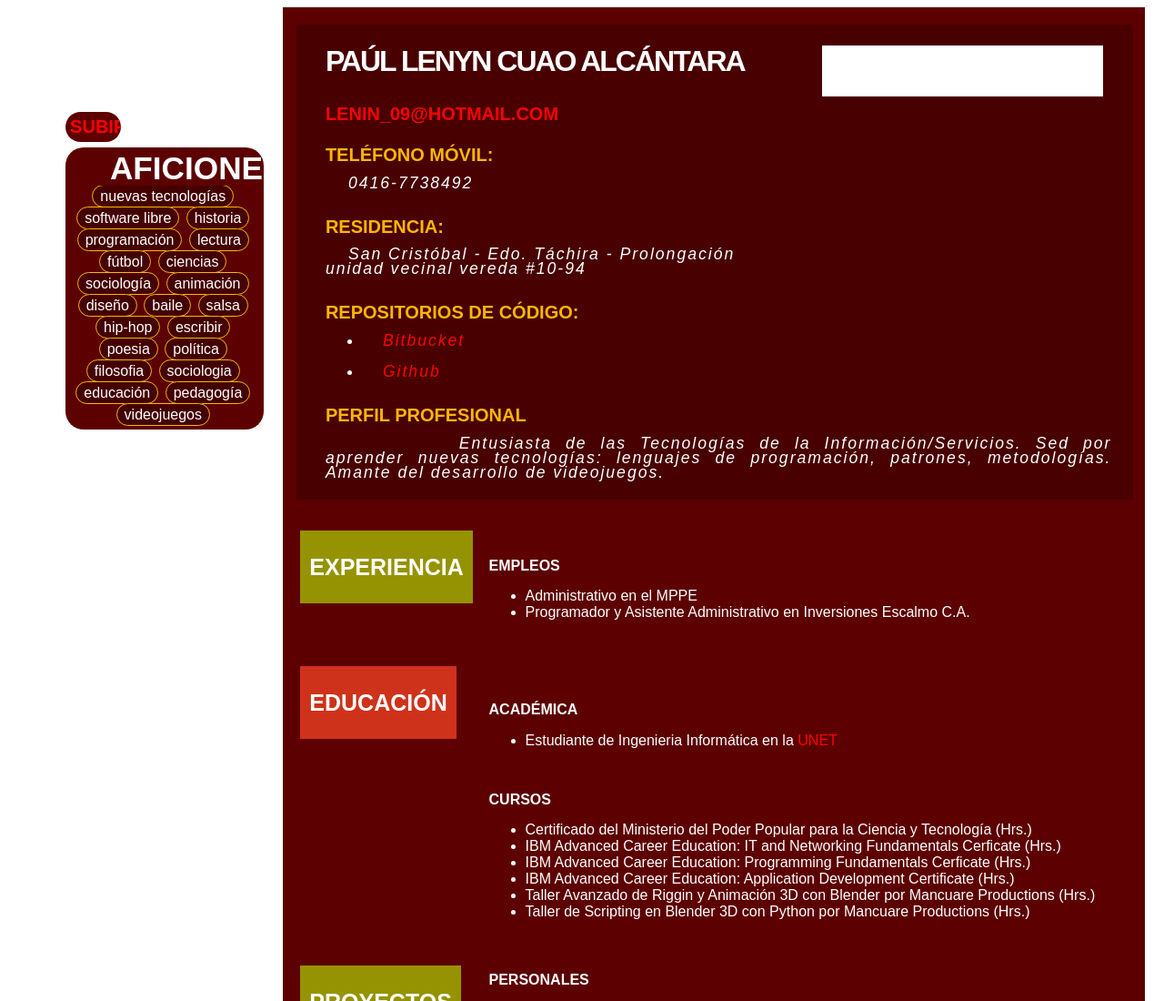
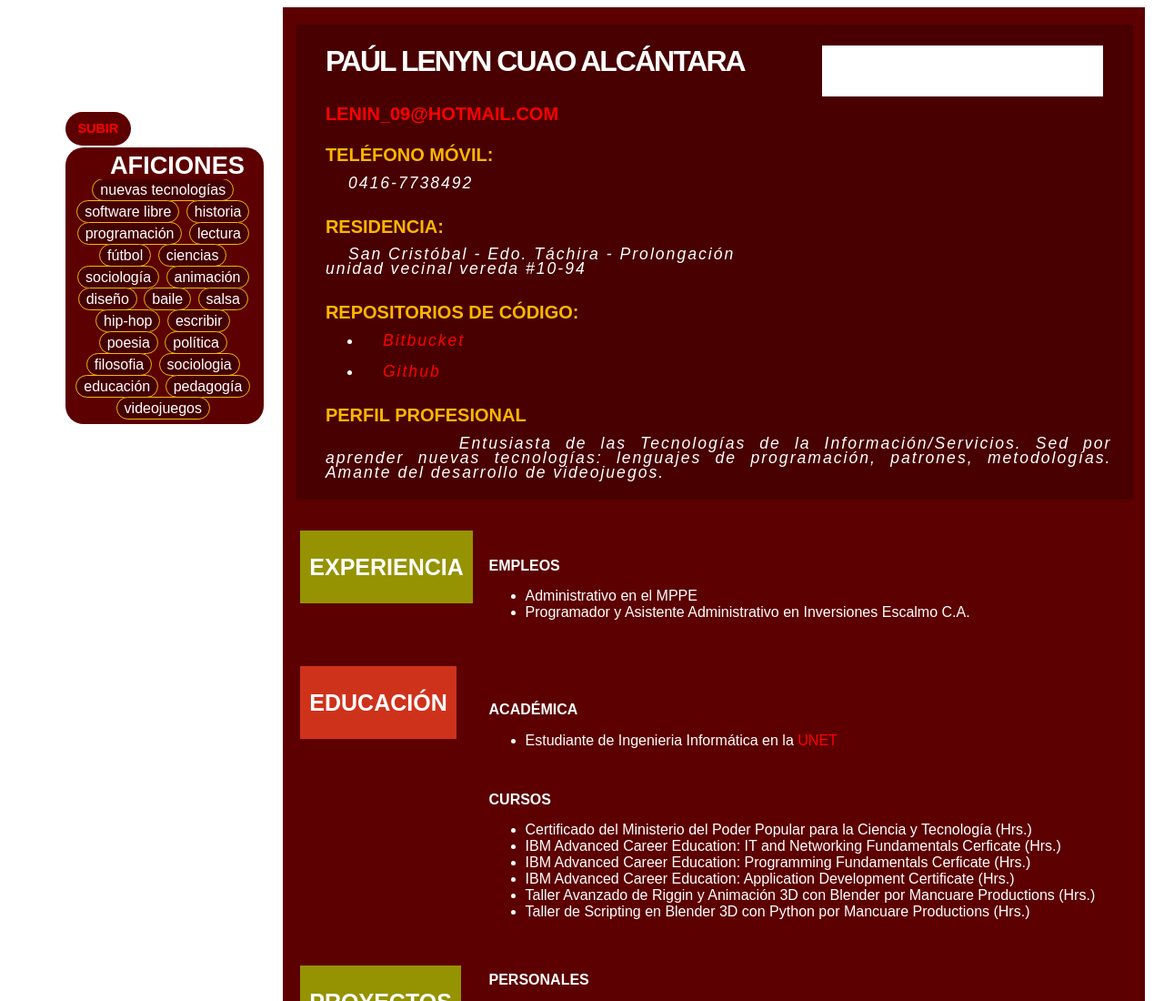
Before and after one commit to NightZpy/CV-HTML-Profile, a plain HTML site: page cv-print.html in a window 1280 px wide. Shown: the top 1100 px of the page at 91% size. Drawn offline with Linux system fonts and the light colour scheme; a web font is replaced by a local one.

Commit message:
Agregando porcentajes de dimension en fuentes.

```diff
--- a/resources/css/styles-print.css
+++ b/resources/css/styles-print.css
@@ -34,12 +34,12 @@
 .go_top {
 	color: red;
 	font-family: 'MyriadProBold', Arial, Verdana;
-	font-size: 125%;
+	font-size: 90%;
 	font-weight: bold;
 	text-transform: uppercase;
 	margin-bottom: 12%;
 	margin-top: 9%;
-	padding: 0.4%;
+	padding: 0.8%;
 	width: 4%
 }
 
@@ -57,7 +57,7 @@
     color: #FFFFFF;
     float: left;
     font-family: 'MyriadProBlackCondensed', Arial, Verdana;
-    font-size: 220%;
+    font-size: 170%;
     font-weight: bold;
     line-height: 80%;
     margin: 15% 0 0 45%;
```
